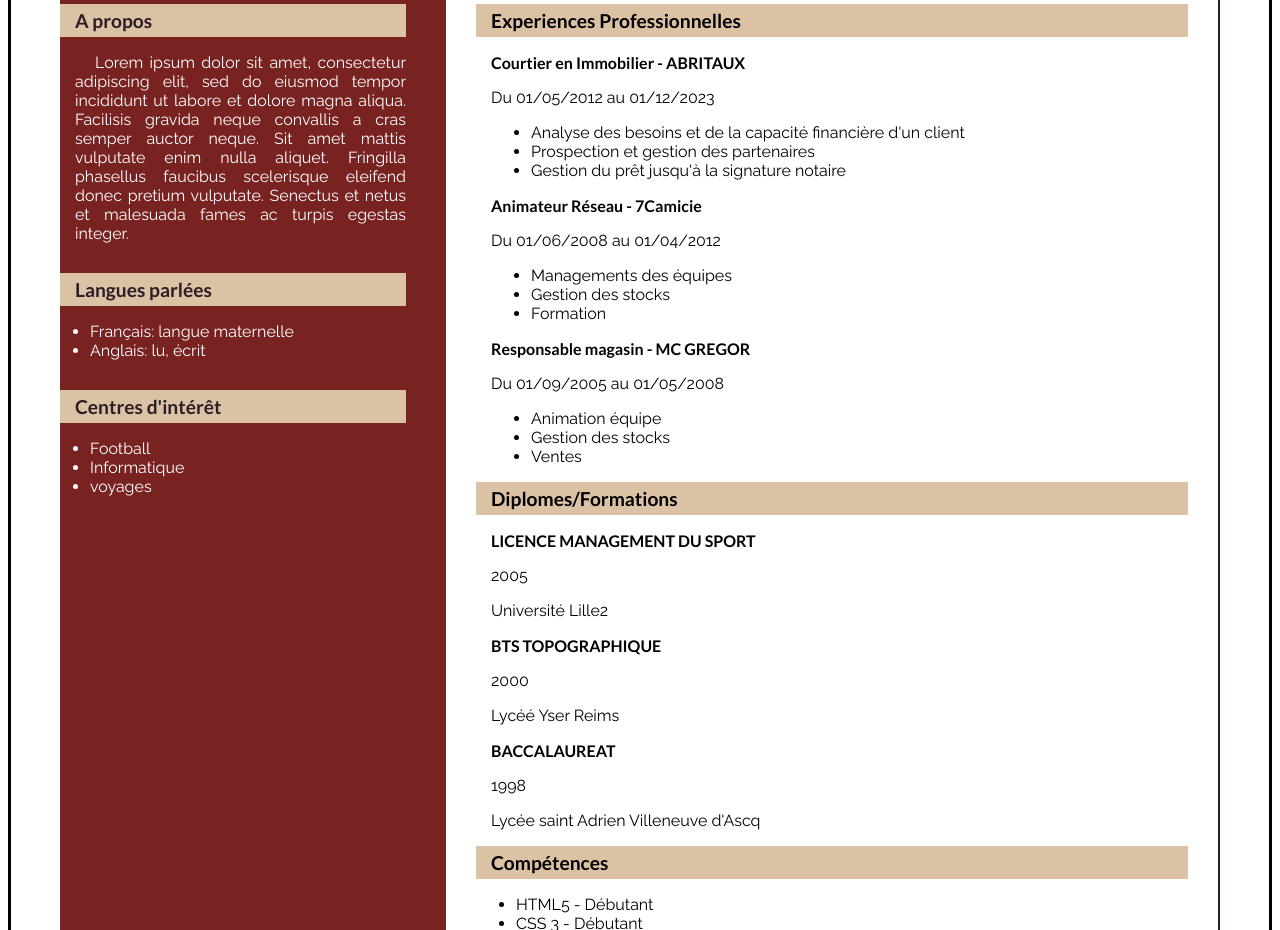
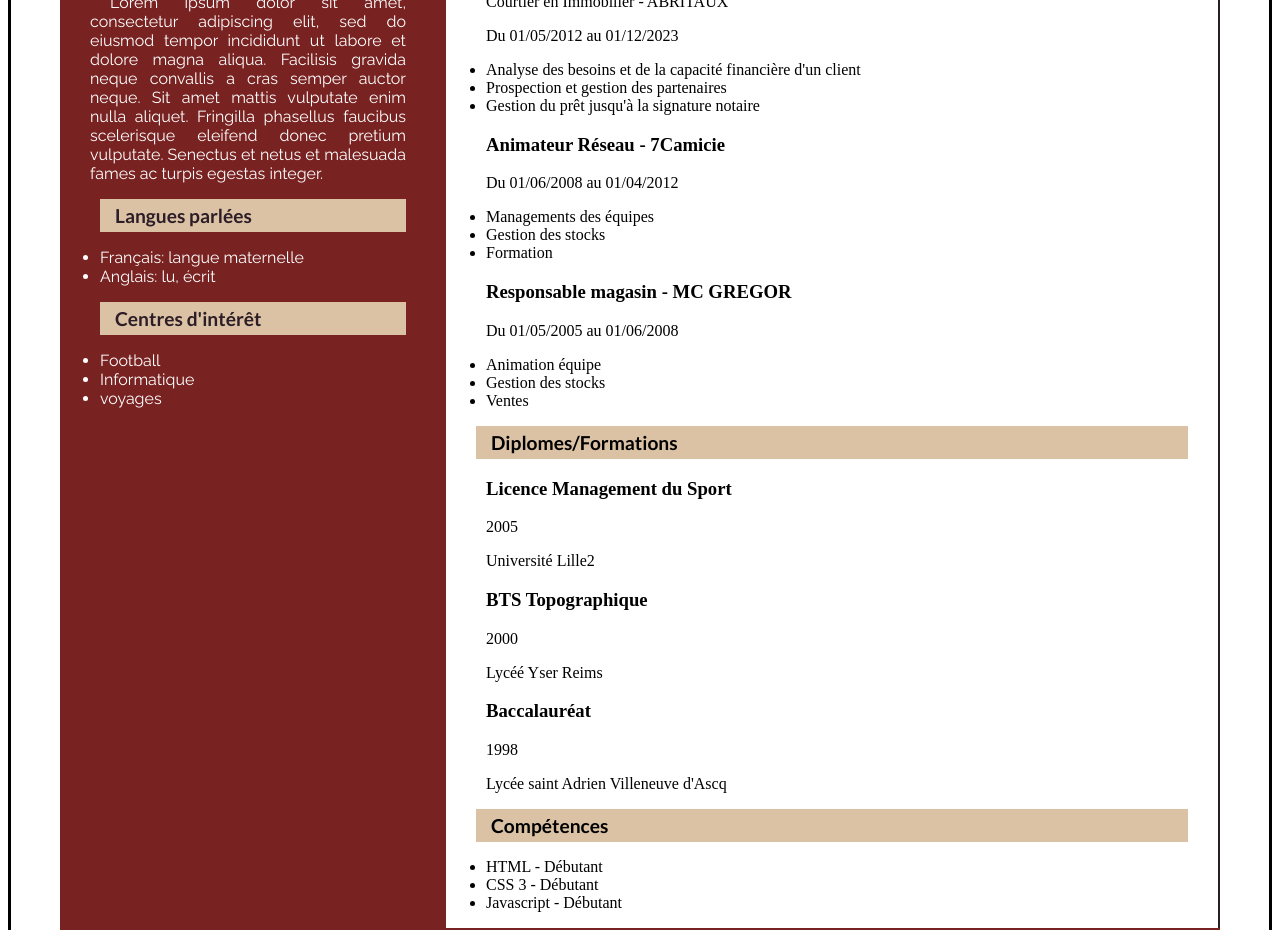
Before and after one commit to thibromzo/cvthib, a plain HTML site: page index.html in a window 1280 px wide. Shown: the part 411-1341 px from the top of the page. Drawn offline with Linux system fonts and the light colour scheme; files whose address does not match are found by name.

Commit message:
Add HTML basic file

```diff
--- a/assets/css/style.css
+++ b/assets/css/style.css
@@ -7,7 +7,6 @@ body {
     width: 1160px;
 }
 
-/* Header CSS start */
 .header {
     display: flex;
     flex-wrap: wrap;
@@ -29,24 +28,15 @@ body {
     margin-top: 10px;
 }
 
-.photo-profile {
-    width: 150px;
-    height: 150px;
-    margin-top: 30px;
-}
-
-.photo-profile__img {
+header img{
     width: 100%;
     height: 100%;
+    object-fit: cover;
     border-radius: 50%;
-    box-shadow: 0 0 15px #dbc2a4;
-}
-
-.photo-profile__img:hover {
+    box-shadow: 0 0 40px black;
     cursor: zoom-in;
 }
 
-/* Address CSS start */
 .address {
     display: flex;
     flex-direction: row;
@@ -94,19 +84,26 @@ body {
     border-right: 2px solid #2c1d27;
 }
 
+.main {
+    display: flex;
+    flex-direction: row;
+    flex-wrap: wrap;
+    border-right: 2px solid #2c1d27;
+}
+
 .main__left {
     flex: 1 1 0;
     background-color: #782221;
 }
 
-.main__left > section  {
+.main__left > ul  {
     font-family: "Raleway-Regular";
     color: white;
     margin-right: 40px;
     margin-bottom: 30px;
 }
 
-.main__left > section > h2 {
+.main__left > ul > h2 {
     font-family: "Lato";
     font-weight: bold;
     font-size: 1.2em;
@@ -115,14 +112,14 @@ body {
     padding: 5px 15px;
 }
 
-.main__left > section > ul > li {
+.main__left  > ul > li {
     margin-left: -10px;
 }
 
-.main__left > section > p {
+.main__left > ul > p {
     text-align: justify;
     text-indent: 20px;
-    margin-left: 15px;
+    margin-left: -10px;
 }
 
 .main__right {
@@ -130,14 +127,14 @@ body {
     background-color: white;
 }
 
-.main__right > article {
+.main__right > ul > h2 {
     font-family: "Raleway-Regular";
     color: black;
     margin-left: 30px;
     margin-right: 30px;
 }
 
-.main__right > article > h2 {
+.main__right > ul > h2 {
     font-family: "Lato";
     font-weight: bold;
     font-size: 1.2em;
@@ -145,20 +142,19 @@ body {
     padding: 5px 15px;
 }
 
-.main__right > article > section {
-    margin-left: 15px;
+.main__right > ul > h2 {
+    margin-left: -10px;
 }
 
-.main__right article:hover > h2 {
+.main__right:hover > ul > h2 {
     border-left: 5px solid #782221;
 }
 
-.main__right > article > section > h3 {
+.main__right  > h3 {
     font-family: "Lato";
     font-size: 1em;
 }
 
-/* Footer part */
 .footer {
     display: flex;
     flex-direction: column;
--- a/index.html
+++ b/index.html
@@ -3,8 +3,6 @@
 <head>
     <meta charset="UTF-8">
     <meta name="viewport" content="width=device-width, initial-scale=1.0">
-    <meta name="description" content="CV web de Thibaud Liagre">
-    <meta name="author" content="Thibaud Liagre">
     <link rel="shortcut icon" href="./assets/images/icones/cv.png" title="cv icônes" type="image/x-icon">
     <link rel="stylesheet" href="./assets/css/fonts.css">
     <link rel="stylesheet" href="./assets/css/style.css">
@@ -13,16 +11,14 @@
 <body>
     <div class="container">
         <header class="header">
+
             <figure class="photo-profile">
-                <a href="./assets/images/photos/photo-thib.jpg" target="_blank">
-                <img class="photo-profile__img" id="img_profile"
-                    src="./assets/images/photos/photo_profile_mpo.jpg"
-                    title="Photo profile Thibaud Liagre"
-                    alt="La photo de Thibaud Liagre">
+                <a href="./assets/images/photos/photo-thib.jpg"><img src="assets/images/photos/photo-thib.jpg" alt="homme brun cheveux courts">
                 </a>
             </figure>
             <h1 class="header__title" id="text_name">THIBAUD LIAGRE</h1>
             <p class="header__text" id="text_fonction">Développeur web junior</p>
+
         </header>
         <address class="address">
             <div class="address__child">
@@ -50,101 +46,96 @@
         </address>
         <main class="main">
             <div class="main__left">
-                <section>
+                <ul>
                      <h2>A propos</h2>
                     <p>
                         Lorem ipsum dolor sit amet, consectetur adipiscing elit, sed do eiusmod tempor incididunt ut labore et dolore magna aliqua. Facilisis gravida neque convallis a cras semper auctor neque. Sit amet mattis vulputate enim nulla aliquet. Fringilla phasellus faucibus scelerisque eleifend donec pretium vulputate. Senectus et netus et malesuada fames ac turpis egestas integer.
                     </p>
-                </section>
-                <section>
                     <h2>Langues parlées</h2>
-                    <ul>
+                    <div>
                         <li>Français: langue maternelle</li>
                         <li>Anglais: lu, écrit</li>
-                    </ul>
-                </section>
-                <section>
+                    </div>
+
                     <h2>Centres d'intérêt</h2>
-                    <ul>
+                <div>
                     <li>Football</li>
                     <li>Informatique</li>
                     <li>voyages</li>
+                </div>
+            </div>
         </ul>
-                </section>
-            </div>
+
             <div class="main__right">
-                <article>
+                    <ul>
                          <h2>Experiences Professionnelles</h2>
-                    <section>
-                        <h3>Courtier en Immobilier - ABRITAUX</h3>
-                        <p>Du <time datetime="2012-05-01">01/05/2012</time> au 01/12/2023</p>
-                        <ul>
+                        <dt>Courtier en Immobilier - ABRITAUX</dt>
+                        <p>Du 01/05/2012 au 01/12/2023</p>
+                        <div>
                             <li>Analyse des besoins et de la capacité financière d'un client</li>
                             <li>Prospection et gestion des partenaires</li>
                             <li>Gestion du prêt jusqu'à la signature notaire</li>
-                        </ul>
-                    </section>
-                    <section>
+                        </div>
+
                         <h3>Animateur Réseau - 7Camicie</h3>
-                        <p>Du <time datetime="2008-06-01">01/06/2008</time> au <time datetime="2012-04-01">01/04/2012</time></p>
-                        <ul>
-                            <li>Managements des équipes</li>
+                        <p>Du 01/06/2008 au 01/04/2012</p>
+                        <div> <li>Managements des équipes</li>
                             <li>Gestion des stocks</li>
                             <li>Formation</li>
-                        </ul>
-                    </section>
-                    <section>
+                        </div>
+
                         <h3>Responsable magasin - MC GREGOR</h3>
-                        <p>Du <time datetime="2005-09-01">01/09/2005</time> au <time datetime="2008-05-01">01/05/2008</time></p>
-                        <ul>
+                        <p>Du 01/05/2005 au 01/06/2008 </p>
+                        <div>
                             <li>Animation équipe</li>
                             <li>Gestion des stocks</li>
                             <li>Ventes</li>
+                        </div>
                 </ul>
-                    </section>
-                </article>
-                <article>
+                   <ul>
+
                         <h2>Diplomes/Formations</h2>
-                    <section>
-                        <h3>LICENCE MANAGEMENT DU SPORT</h3>
+                    <div>
+                        <h3>Licence Management du Sport</h3>
                         <p><time datetime="2005">2005</time></p>
                         <p>Université Lille2</p>
-                    </section>
-                    <section>
-                        <h3>BTS TOPOGRAPHIQUE</h3>
+
+                        <h3>BTS Topographique</h3>
                         <p><time datetime="2000">2000</time></p>
                         <p>Lycéé Yser Reims</p>
-                    </section>
-                    <section>
-                        <h3>BACCALAUREAT</h3>
+
+                        <h3>Baccalauréat</h3>
                         <p><time datetime="1998">1998</time></p>
                         <p>Lycée saint Adrien Villeneuve d'Ascq</p>
-                    </section>
-                </article>
-                <article>
+                       <div>
+                </ul>
+
+                 <ul>
+
                     <h2>Compétences</h2>
-                    <ul>
-                        <li>HTML5 - Débutant</li>
+
+                        <li>HTML - Débutant</li>
                         <li>CSS 3 - Débutant</li>
                         <li>Javascript - Débutant</li>
+
             </ul>
-                </article>
-            </div>
+
+
         </main>
         <footer class="footer">
             <div class="footer__image">
                 <figure class="footer__icone">
-                    <a href="https://www.linkedin.com/in/marc-pogam-03b046168" target="_blank">
+                    <a href="https://www.linkedin.com/" target="_blank">
                     <img src="./assets/images/icones/linkedin.png"
-                        title="Vers mon linkedin"
-                        alt="Lien vers le linkedin de Marc POGAM">
+                        title="Vers linkedin"
+                        alt="Lien vers site linkedin">
                     </a>
                 </figure>
                 <figure class="footer__icone">
-                    <a href="https://github.com/cramagop/" target="_blank">
+                    <a href="https://github.com/" target="_blank">
                     <img src="./assets/images/icones/github.png"
-                        title="Vers mon github"
-                        alt="Lien vers le github de Marc POGAM">
+                        title="Vers github"
+                        alt="Lien vers le site github">
                     </a>
                 </figure>
             </div>
```
Also changed, not shown: assets/images/photos/photo-thib.jpg. Lines whose indentation alone changed are shown as unchanged.
